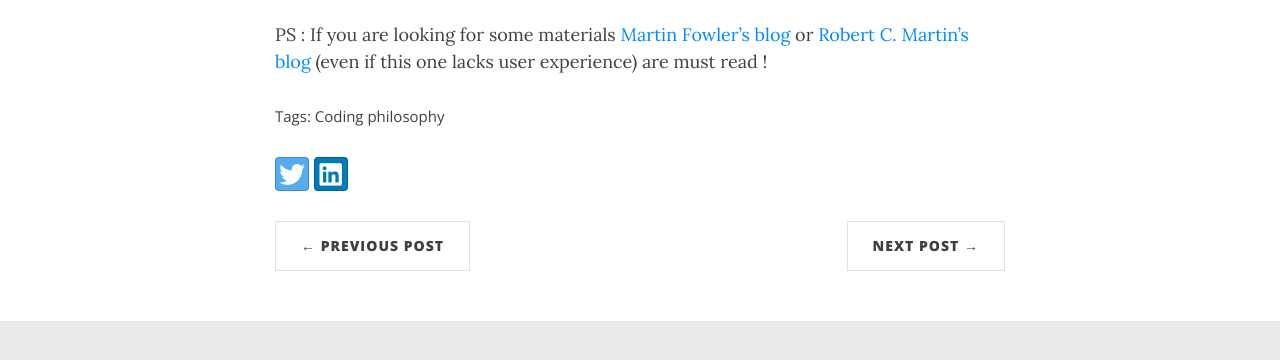
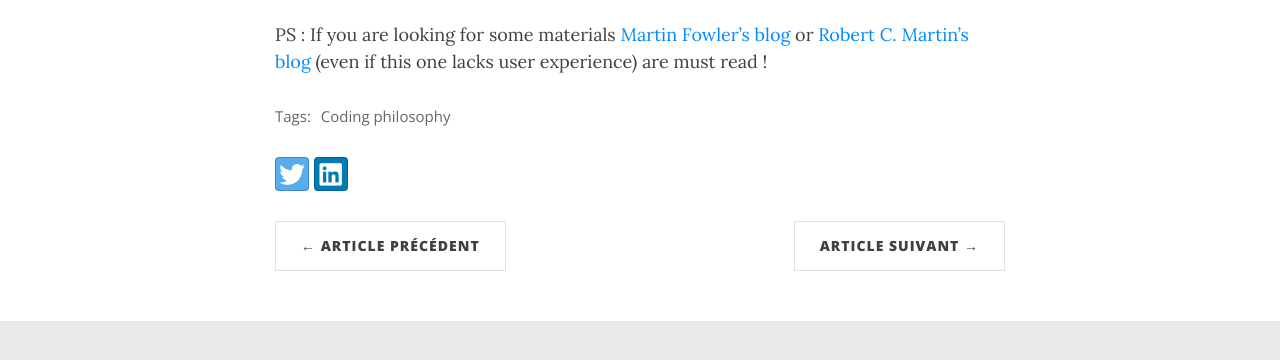
Before and after one commit to Naxyoh/naxyoh.github.io, a Jekyll site: the page built from _posts/2020-06-09-what-it-means-to-be-a-developer.md, in a window 1280 px wide and 900 px high, scrolled down 3042 px. Shown: the part 314-674 px from the top of the window. Built offline with Jekyll 4.4.1, drawn with Linux system fonts in a browser that asks for light colours; nearby versions of some CDN libraries.

Commit message:
Post done

```diff
--- a/_layouts/post.html
+++ b/_layouts/post.html
@@ -15,9 +15,9 @@
 
 {% include header.html type="post" %}
 
-<div class="container-md">
+<div class="{% if page.full-width %} container-fluid {% else %} container-md {% endif %}">
   <div class="row">
-    <div class="col-xl-8 offset-xl-2 col-lg-10 offset-lg-1">
+    <div class="{% if page.full-width %} col {% else %} col-xl-8 offset-xl-2 col-lg-10 offset-lg-1 {% endif %}">
 
       {% if page.gh-repo %}
         {% assign gh_split =  page.gh-repo | split:'/'  %}
@@ -42,20 +42,32 @@
         </div>
       {% endif %}
 
+      {% if page.before-content %}
+        <div class="before-content">
+          {% for file in page.before-content %}
+            {% include {{ file }} %}
+          {% endfor %}
+        </div>
+      {% endif %}
+
       <article role="main" class="blog-post">
         {{ content }}
       </article>
 
       {% if page.tags.size > 0 %}
         <div class="blog-tags">
-          Tags:
-          {% if site.link-tags %}
+          <span>Tags:</span>
           {% for tag in page.tags %}
             <a href="{{ '/tags' | relative_url }}#{{- tag -}}">{{- tag -}}</a>
           {% endfor %}
-          {% else %}
-            {{ page.tags | join: ", " }}
-          {% endif %}
+        </div>
+      {% endif %}
+
+      {% if page.after-content %}
+        <div class="after-content">
+          {% for file in page.after-content %}
+            {% include {{ file }} %}
+          {% endfor %}
         </div>
       {% endif %}
 
@@ -66,12 +78,12 @@
       <ul class="pagination blog-pager">
         {% if page.previous.url %}
         <li class="page-item previous">
-          <a class="page-link" href="{{ page.previous.url | relative_url }}" data-toggle="tooltip" data-placement="top" title="{{page.previous.title}}">&larr; Previous Post</a>
+          <a class="page-link" href="{{ page.previous.url | relative_url }}" data-toggle="tooltip" data-placement="top" title="{{page.previous.title}}">&larr; Article précédent</a>
         </li>
         {% endif %}
         {% if page.next.url %}
         <li class="page-item next">
-          <a class="page-link" href="{{ page.next.url | relative_url }}" data-toggle="tooltip" data-placement="top" title="{{page.next.title}}">Next Post &rarr;</a>
+          <a class="page-link" href="{{ page.next.url | relative_url }}" data-toggle="tooltip" data-placement="top" title="{{page.next.title}}">Article suivant &rarr;</a>
         </li>
         {% endif %}
       </ul>
```
